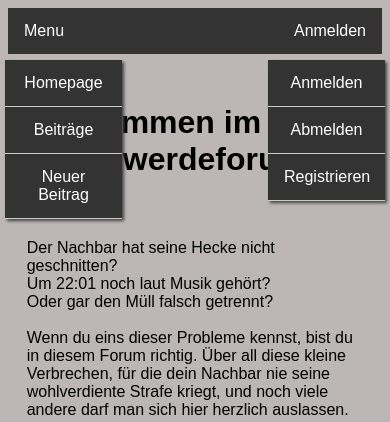
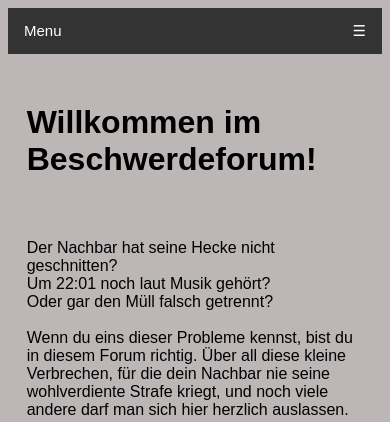
Before and after one commit to FeuerMatrix/webprogrammierung, a PHP site: page /index.php in a window 390 px wide. Shown: the top 422 px of the page. Run offline with PHP 8.4, Linux system fonts and the light colour scheme.

Commit message:
nav in kleinem Modus angepasst

```diff
--- a/DI-12-B-Visser-Schroeder-Renneberg/css/nav.css
+++ b/DI-12-B-Visser-Schroeder-Renneberg/css/nav.css
@@ -47,15 +47,17 @@ ul {
     background-color: #333;
     box-shadow: 2px 2px 3px #444444;
     width: 30%;
-        top: 60px;
+        top: 55px;
 	}
 
     .nav-rechts{
         right: 5px;
+        width: 98%;
     }
 
     .nav-links{
         left: 5px;
+        width: 98%;
     }
 
     ul.open li {
--- a/DI-12-B-Visser-Schroeder-Renneberg/php/nav.php
+++ b/DI-12-B-Visser-Schroeder-Renneberg/php/nav.php
@@ -2,15 +2,15 @@
 
 <nav>
   <ul class="nav-mobil"> <!-- über java Skript für SimpleToggle-->
-    <li> <a id="nav-links-mobil"> Menu </a>
-    <li> <a id="nav-rechts-mobil"> Anmelden </a>
+    <li> <a href="#" style="font-size:15px;" class="icon" onclick="">Menu </a>
+    <li> <a href="#" style="font-size:15px;" class="icon" onclick="">&#9776;</a>
   </ul>
-  <ul class="nav-links open"> <!-- open Tag wird später mit javaSkript gesetzt oder entfernt, garde noch drin damit man sieht wie es später ausgeklappt aussieht -->
+  <ul class="nav-links"> <!-- open Tag wird später mit javaSkript gesetzt oder entfernt, garde noch drin damit man sieht wie es später ausgeklappt aussieht -->
     <li> <a href="index.php">Homepage</a>
     <li> <a href="hauptseite.php">Beiträge</a>
     <li> <a href="eintragneu.php">Neuer Beitrag</a>
   </ul>
-  <ul class="nav-rechts open">
+  <ul class="nav-rechts"> <!-- open Tag wird später mit javaSkript gesetzt oder entfernt, garde noch drin damit man sieht wie es später ausgeklappt aussieht -->
     <li> <a href="anmeldung.php">Anmelden</a>
     <li> <a href="index.php">Abmelden</a>
     <li> <a href="registrieren.php">Registrieren</a>
```
Also changed, not shown: DI-12-B-Visser-Schroeder-Renneberg/README.md.
